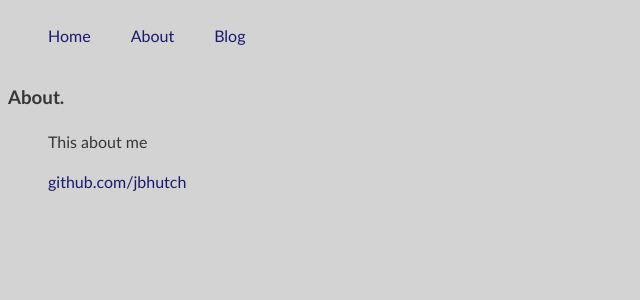
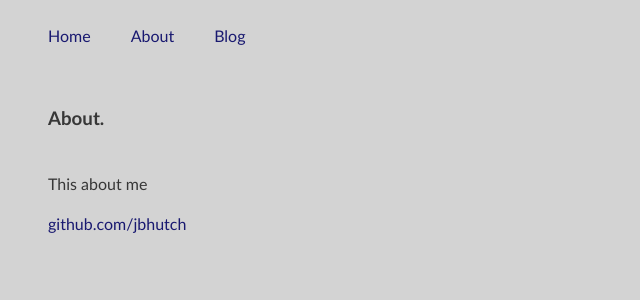
Before and after one commit to jbhutch/jbhutch.github.io, a Jekyll site: the page built from about.md, in a window 1280 px wide. Shown: the top 300 px of the page, without its empty margins (0-640 px from the left). Built offline with Jekyll 4.4.1, drawn with Linux system fonts in a browser that asks for light colours; our own code applies the rules of GitHub Pages for plain Markdown files.

Commit message:
updated styles

```diff
--- a/stylesheets/stylesheet.css
+++ b/stylesheets/stylesheet.css
@@ -14,6 +14,9 @@ body {
 h1 {
   font-size: 40px;
     margin: 1em;
+}
+h3 {
+    margin: 40px;
 }
 .center {
   text-align: center;
```
